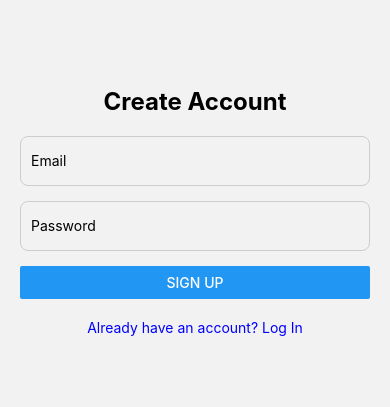
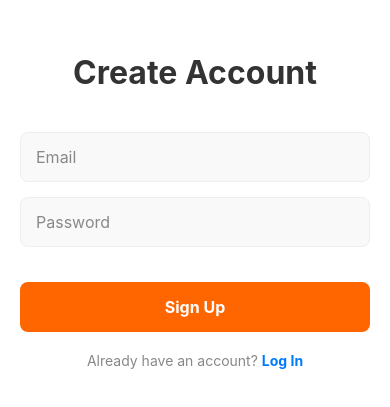
Before and after one commit to Holupeter/app-framez, a React Native app: screen /Signup in a window 390 px wide. Shown: the part 211-618 px from the top of the page. Built offline with nearby package versions, Linux system fonts and the light colour scheme; no server answers.

Commit message:
style(auth): apply new color scheme and styles to Login and Signup screens

```diff
--- a/src/screens/LoginScreen.js
+++ b/src/screens/LoginScreen.js
@@ -1,16 +1,14 @@
 import React, { useState } from 'react';
-import { View, Text, StyleSheet, TextInput, Button, TouchableOpacity, Alert } from 'react-native';
-
-// Import Firebase auth
+import { View, Text, StyleSheet, TextInput, TouchableOpacity, Alert, ActivityIndicator, KeyboardAvoidingView, Platform } from 'react-native';
 import { signInWithEmailAndPassword } from 'firebase/auth';
-import { auth } from '../firebaseConfig'; // Import our auth export
+import { auth } from '../firebaseConfig';
+import { COLORS } from '../constants/colors'; // Import our colors
 
 const LoginScreen = ({ navigation }) => {
   const [email, setEmail] = useState('');
   const [password, setPassword] = useState('');
   const [loading, setLoading] = useState(false);
 
-  // This function will handle the login logic
   const handleLogin = async () => {
     if (email === '' || password === '') {
       Alert.alert('Missing fields', 'Please enter both email and password.');
@@ -19,16 +17,9 @@ const LoginScreen = ({ navigation }) => {
 
     setLoading(true);
     try {
-      // This is the Firebase function to sign in a user
-      const userCredential = await signInWithEmailAndPassword(auth, email, password);
-
-      // Just like with signup, 'onAuthStateChanged' in App.js
-      // will see this change and automatically navigate to the app.
-      console.log('User logged in!', userCredential.user.email);
-
+      await signInWithEmailAndPassword(auth, email, password);
+      // onAuthStateChanged in App.js will handle navigation
     } catch (error) {
-      // Handle errors (e.g., wrong password, user not found)
-      console.error(error);
       Alert.alert('Login Error', 'Invalid email or password.');
     } finally {
       setLoading(false);
@@ -36,12 +27,18 @@ const LoginScreen = ({ navigation }) => {
   };
 
   return (
-    <View style={styles.container}>
-      <Text style={styles.title}>Welcome to Framez</Text>
+    // KeyboardAvoidingView prevents the keyboard from covering the inputs
+    <KeyboardAvoidingView
+      style={styles.container}
+      behavior={Platform.OS === 'ios' ? 'padding' : 'height'}
+    >
+      <Text style={styles.title}>Framez</Text>
 
+      <View style={styles.inputContainer}>
         <TextInput
           style={styles.input}
           placeholder="Email"
+          placeholderTextColor={COLORS.gray}
           value={email}
           onChangeText={setEmail}
           autoCapitalize="none"
@@ -51,48 +48,90 @@ const LoginScreen = ({ navigation }) => {
         <TextInput
           style={styles.input}
           placeholder="Password"
+          placeholderTextColor={COLORS.gray}
           value={password}
           onChangeText={setPassword}
           secureTextEntry
         />
+      </View>
 
-      <Button title={loading ? 'Logging in...' : 'Login'} onPress={handleLogin} disabled={loading} />
+      <TouchableOpacity
+        style={styles.button}
+        onPress={handleLogin}
+        disabled={loading}
+      >
+        {loading ? (
+          <ActivityIndicator color={COLORS.white} />
+        ) : (
+          <Text style={styles.buttonText}>Login</Text>
+        )}
+      </TouchableOpacity>
 
+      <View style={styles.switchContainer}>
+        <Text style={styles.switchText}>Don't have an account? </Text>
         <TouchableOpacity onPress={() => navigation.navigate('Signup')}>
-        <Text style={styles.switchText}>
-          Don't have an account? Sign Up
-        </Text>
+          <Text style={[styles.switchText, styles.switchLink]}>Sign Up</Text>
         </TouchableOpacity>
       </View>
+    </KeyboardAvoidingView>
   );
 };
 
-// Add the styles from SignupScreen.js
+// --- New Styles ---
 const styles = StyleSheet.create({
   container: {
     flex: 1,
     justifyContent: 'center',
     padding: 20,
+    backgroundColor: COLORS.white,
   },
   title: {
-    fontSize: 24,
+    fontSize: 48,
     fontWeight: 'bold',
+    textAlign: 'center',
+    marginBottom: 40,
+    color: COLORS.primary, // Our orange color
+  },
+  inputContainer: {
     marginBottom: 20,
-    textAlign: 'center',
   },
   input: {
     width: '100%',
     height: 50,
+    backgroundColor: COLORS.light, // Off-white background
     borderWidth: 1,
-    borderColor: '#ccc',
+    borderColor: COLORS.border,
     borderRadius: 8,
-    paddingHorizontal: 10,
+    paddingHorizontal: 15,
     marginBottom: 15,
+    fontSize: 16,
+    color: COLORS.dark,
+  },
+  button: {
+    backgroundColor: COLORS.primary, // Our orange color
+    padding: 15,
+    borderRadius: 8,
+    alignItems: 'center',
+    height: 50,
+    justifyContent: 'center',
+  },
+  buttonText: {
+    color: COLORS.white,
+    fontWeight: 'bold',
+    fontSize: 16,
+  },
+  switchContainer: {
+    flexDirection: 'row',
+    justifyContent: 'center',
+    marginTop: 20,
   },
   switchText: {
-    marginTop: 20,
-    color: 'blue',
-    textAlign: 'center',
+    fontSize: 14,
+    color: COLORS.gray,
+  },
+  switchLink: {
+    color: COLORS.secondary, // Our calm blue
+    fontWeight: 'bold',
   },
 });
 
--- a/src/screens/SignupScreen.js
+++ b/src/screens/SignupScreen.js
@@ -1,17 +1,14 @@
 import React, { useState } from 'react';
-import { View, Text, TextInput, Button, StyleSheet, Alert, TouchableOpacity } from 'react-native';
-import { createNativeStackNavigator } from '@react-navigation/native-stack';
-
-// Import Firebase auth
+import { View, Text, TextInput, TouchableOpacity, StyleSheet, Alert, ActivityIndicator, KeyboardAvoidingView, Platform } from 'react-native';
 import { createUserWithEmailAndPassword } from 'firebase/auth';
-import { auth } from '../firebaseConfig'; // Import our auth export
+import { auth } from '../firebaseConfig';
+import { COLORS } from '../constants/colors'; // Import our colors
 
 const SignupScreen = ({ navigation }) => {
   const [email, setEmail] = useState('');
   const [password, setPassword] = useState('');
   const [loading, setLoading] = useState(false);
 
-  // This function will handle the sign-up logic
   const handleSignUp = async () => {
     if (email === '' || password === '') {
       Alert.alert('Missing fields', 'Please enter both email and password.');
@@ -20,20 +17,9 @@ const SignupScreen = ({ navigation }) => {
 
     setLoading(true);
     try {
-      // This is the Firebase function to create a new user
-      const userCredential = await createUserWithEmailAndPassword(auth, email, password);
-
-      // When this is successful, the 'onAuthStateChanged' listener
-      // in App.js will fire automatically.
-      // This will set the user in our Zustand store and navigate
-      // us to the AppNavigator. We don't need to do it here!
-      console.log('User created!', userCredential.user.email);
-
-      // We don't even need to call setUser here. App.js handles it!
-
+      await createUserWithEmailAndPassword(auth, email, password);
+      // onAuthStateChanged in App.js will handle navigation
     } catch (error) {
-      // Handle errors
-      console.error(error);
       Alert.alert('Signup Error', error.message);
     } finally {
       setLoading(false);
@@ -41,12 +27,17 @@ const SignupScreen = ({ navigation }) => {
   };
 
   return (
-    <View style={styles.container}>
+    <KeyboardAvoidingView
+      style={styles.container}
+      behavior={Platform.OS === 'ios' ? 'padding' : 'height'}
+    >
       <Text style={styles.title}>Create Account</Text>
 
+      <View style={styles.inputContainer}>
         <TextInput
           style={styles.input}
           placeholder="Email"
+          placeholderTextColor={COLORS.gray}
           value={email}
           onChangeText={setEmail}
           autoCapitalize="none"
@@ -56,47 +47,90 @@ const SignupScreen = ({ navigation }) => {
         <TextInput
           style={styles.input}
           placeholder="Password"
+          placeholderTextColor={COLORS.gray}
           value={password}
           onChangeText={setPassword}
-        secureTextEntry // This hides the password
+          secureTextEntry
         />
+      </View>
 
-      <Button title={loading ? 'Creating...' : 'Sign Up'} onPress={handleSignUp} disabled={loading} />
+      <TouchableOpacity
+        style={styles.button}
+        onPress={handleSignUp}
+        disabled={loading}
+      >
+        {loading ? (
+          <ActivityIndicator color={COLORS.white} />
+        ) : (
+          <Text style={styles.buttonText}>Sign Up</Text>
+        )}
+      </TouchableOpacity>
 
+      <View style={styles.switchContainer}>
+        <Text style={styles.switchText}>Already have an account? </Text>
         <TouchableOpacity onPress={() => navigation.navigate('Login')}>
-        <Text style={styles.switchText}>
-          Already have an account? Log In
-        </Text>
+          <Text style={[styles.switchText, styles.switchLink]}>Log In</Text>
         </TouchableOpacity>
       </View>
+    </KeyboardAvoidingView>
   );
 };
 
+// --- We use the *exact same* styles as LoginScreen ---
 const styles = StyleSheet.create({
   container: {
     flex: 1,
     justifyContent: 'center',
     padding: 20,
+    backgroundColor: COLORS.white,
   },
   title: {
-    fontSize: 24,
+    fontSize: 32, // Slightly smaller than "Framez"
     fontWeight: 'bold',
+    textAlign: 'center',
+    marginBottom: 40,
+    color: COLORS.dark, // Black for the title
+  },
+  inputContainer: {
     marginBottom: 20,
-    textAlign: 'center',
   },
   input: {
     width: '100%',
     height: 50,
+    backgroundColor: COLORS.light,
     borderWidth: 1,
-    borderColor: '#ccc',
+    borderColor: COLORS.border,
     borderRadius: 8,
-    paddingHorizontal: 10,
+    paddingHorizontal: 15,
     marginBottom: 15,
+    fontSize: 16,
+    color: COLORS.dark,
+  },
+  button: {
+    backgroundColor: COLORS.primary,
+    padding: 15,
+    borderRadius: 8,
+    alignItems: 'center',
+    height: 50,
+    justifyContent: 'center',
+  },
+  buttonText: {
+    color: COLORS.white,
+    fontWeight: 'bold',
+    fontSize: 16,
+  },
+  switchContainer: {
+    flexDirection: 'row',
+    justifyContent: 'center',
+    marginTop: 20,
   },
   switchText: {
-    marginTop: 20,
-    color: 'blue',
-    textAlign: 'center',
+    fontSize: 14,
+    color: COLORS.gray,
+  },
+  switchLink: {
+    color: COLORS.secondary,
+    fontWeight: 'bold',
   },
 });
 
```
Lines whose indentation alone changed are shown as unchanged.
